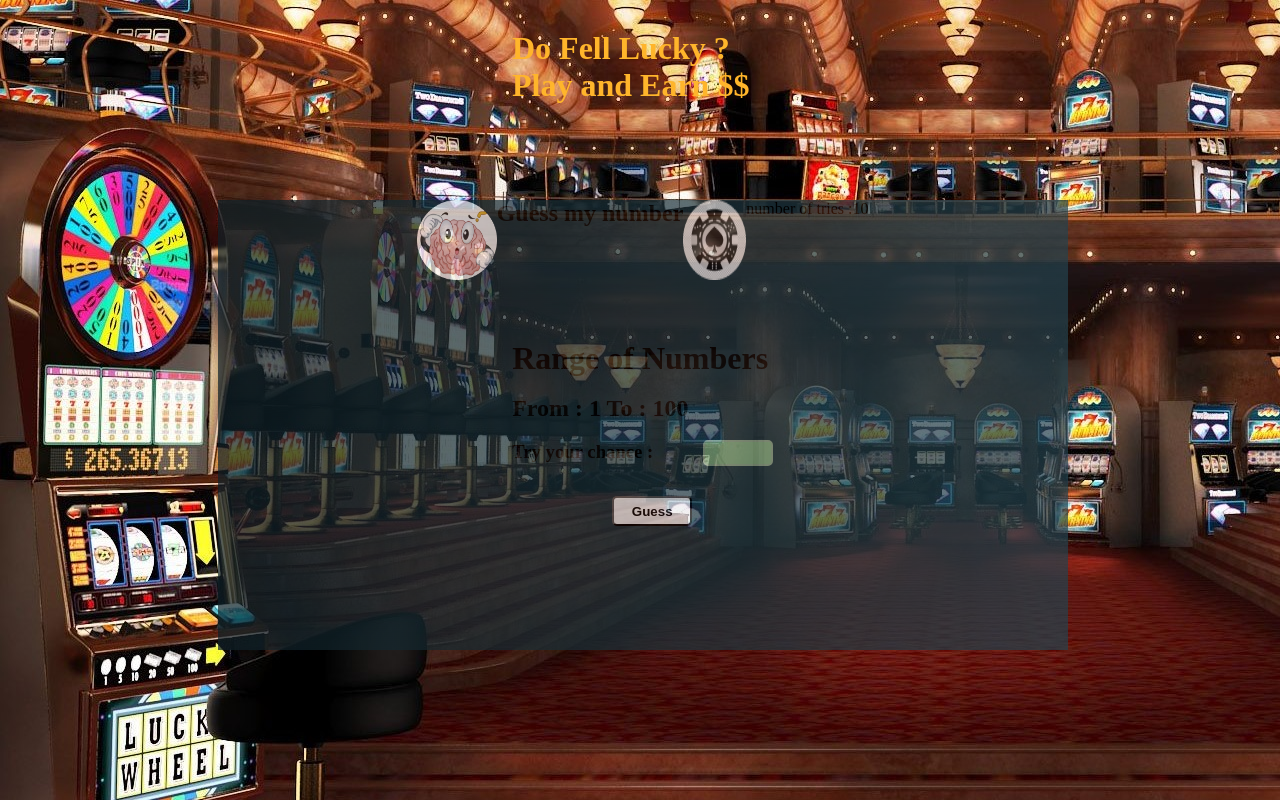
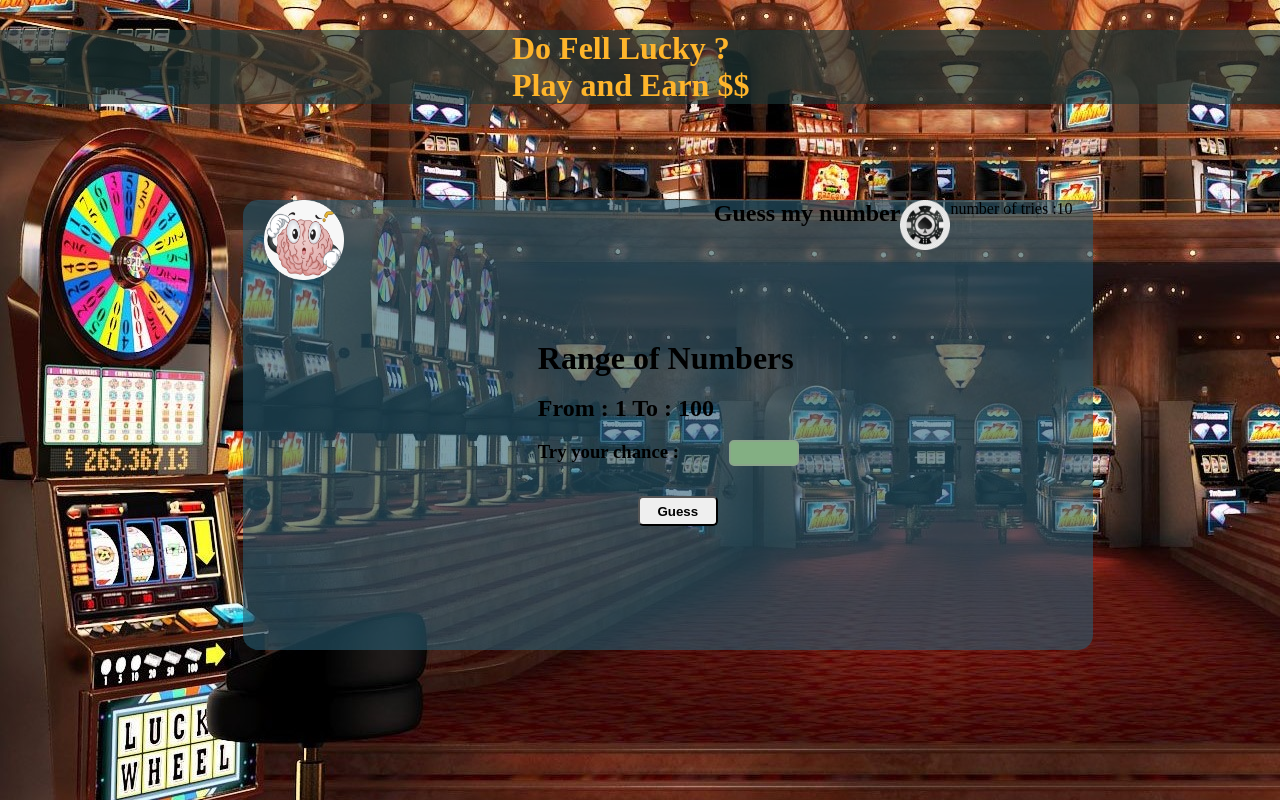
Before and after one commit to Nadir313/Guessing_Game, a plain HTML site: page index.html in a window 1280 px wide. Drawn offline with Linux system fonts and the light colour scheme.

Commit message:
added code

```diff
--- a/style.css
+++ b/style.css
@@ -9,55 +9,54 @@ body{
     background-repeat: no-repeat;
     height: auto;
     width: auto;
+    opacity: 1;
 }
+
 .Game{
     display: flex;
     flex-direction: column;
+    border-radius: 15px;
     align-items: center;
-    background-image: url(images/Moonlit\ Asteroid.jpg);
-    opacity: 0.7;
+    background-color: rgba(41, 93, 114, 0.6);
     width: 850px;
     height: 450px;
     position: absolute;
     top: 25%;
-    left: 17%;
-
-
+    left: 19%;
 }
 @keyframes Title {
     25% {color: cornsilk;}
     75% {color:orange  ;}
   }
 
-#Slogan{
-     display: flex;
-    background-color: transparent;
-}
-#Slogan img{
-    margin-right: 80px
+#Slogan {
+    background-color:rgba(29, 56, 56, 0.658);
 }
 #Slogan h1{
     animation: Title 2s infinite;
     margin-left: 40%;
     margin-top: 30px;
-    color: red;
-
+    color: rgba(195, 197, 174, 0.692);
 }
 #chip{
-    margin-left: 100px ;
-    height: 50px;
+    height: 5px;
     width: 50px;
 }
 #Brain{
+    margin-right: 370px;
     height:80px ;
     width: 80px;
-
 }
 .brainGuess{
     display: flex;
 }
+
 #secondePart{
     margin-top: 60px;
+}
+.chip{
+    height: 50px;
+    width: 50px;
 }
 #secondePart h3 input {
     background-color: rgb(131, 175, 131);
```
